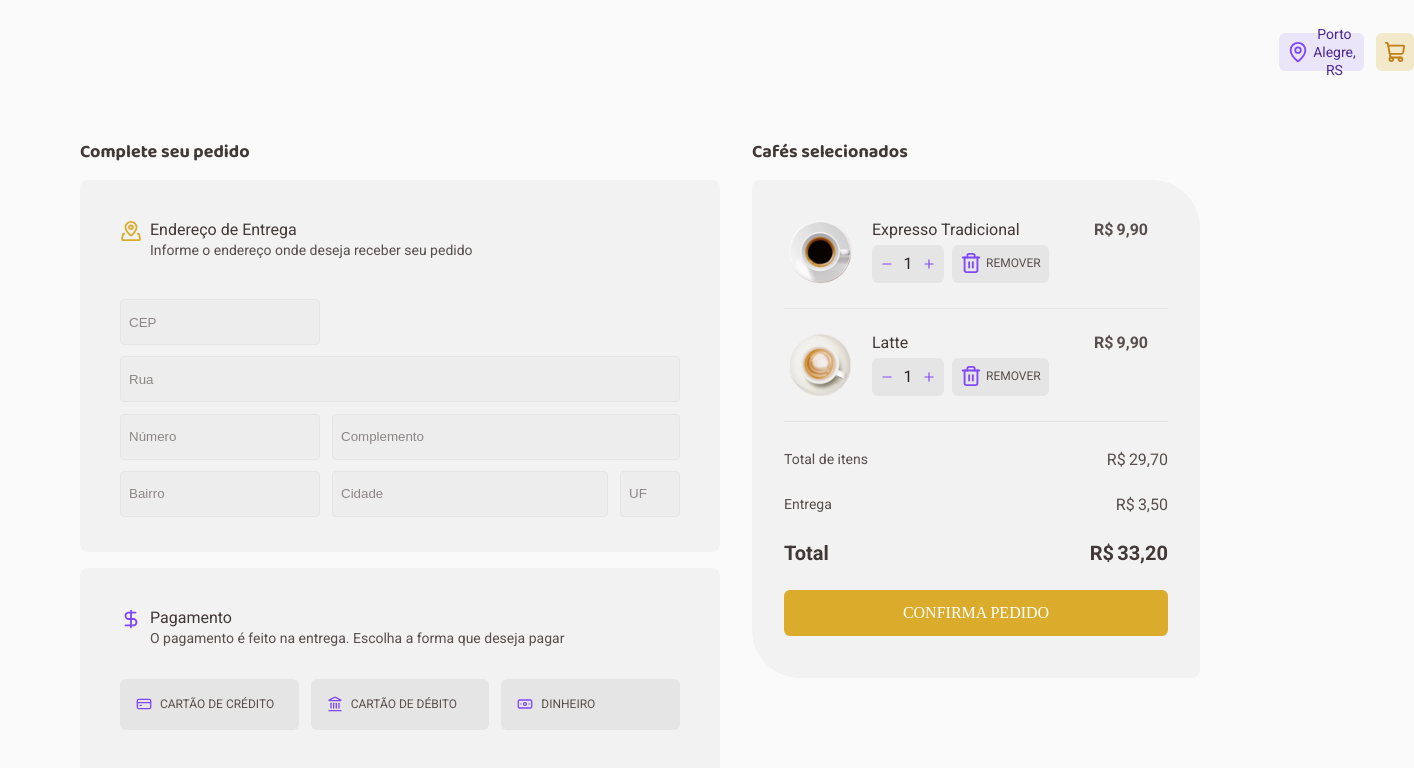
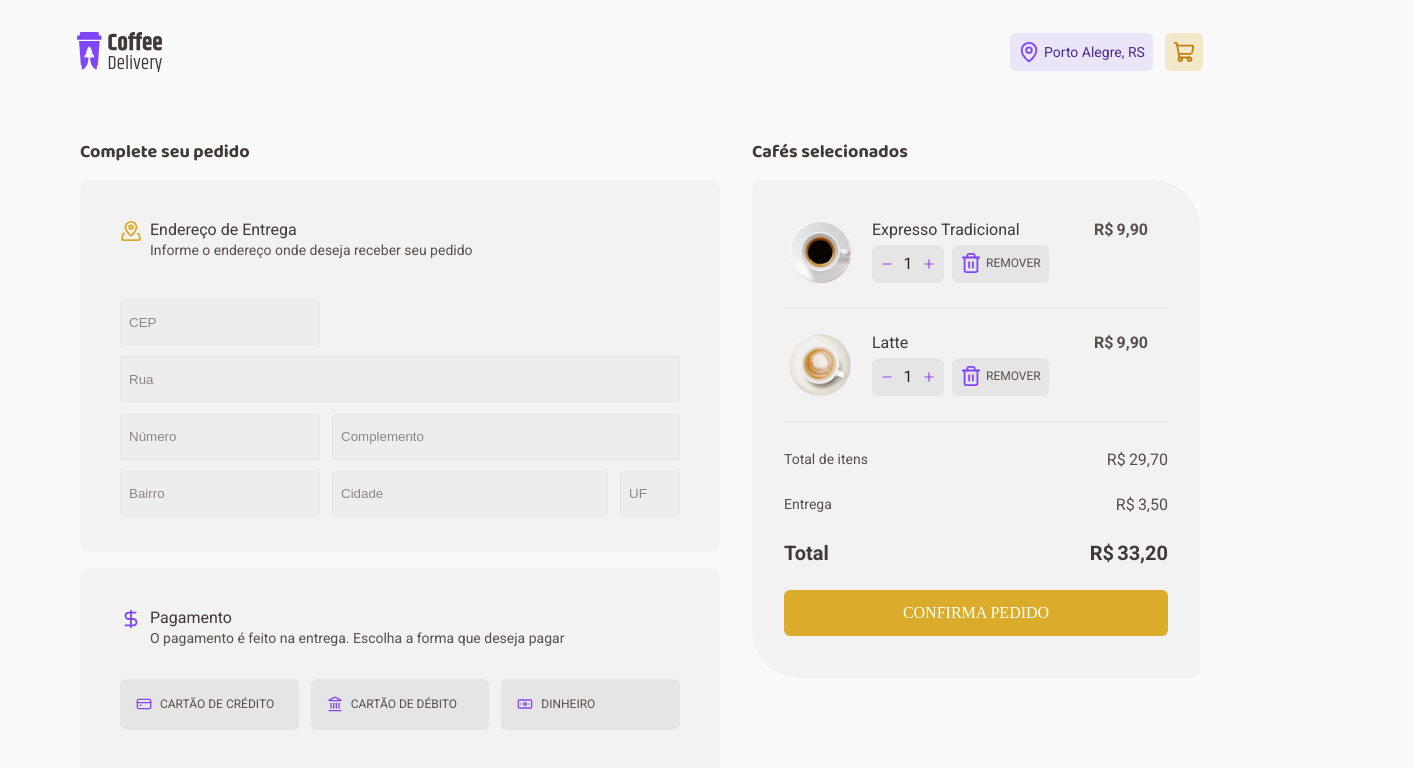
Before and after one commit to YasminFerrariDias/coffeeDelivery, a React (Vite) app: page / in a window 1280 px wide. Shown: the top 768 px of the page, 1414 px wide, since content can reach past the window. Built offline with nearby package versions, Linux system fonts and the light colour scheme.

Commit message:
Ajustes no Componente Header

```diff
--- a/src/components/Header/index.tsx
+++ b/src/components/Header/index.tsx
@@ -7,8 +7,8 @@ export function Header() {
     <HeaderContainer>
       <img src={Logo} />
       <div>
-        <Button icon="MapPin" ColorIcon="purple" text="Porto Alegre, RS" ColorVariant="purple-light" color="purple-dark" $variant="text-s" />
-        <Button icon="ShoppingCart" ColorIcon="yellow-dark" ColorVariant="yellow-light" color="background" />
+        <Button variantSize={22} icon="MapPin" ColorIcon="purple" text="Porto Alegre, RS" ColorVariant="purple-light" color="purple-dark" $variant="text-s" />
+        <Button variantSize={22} icon="ShoppingCart" ColorIcon="yellow-dark" ColorVariant="yellow-light" color="background" />
       </div>
     </HeaderContainer>
   )
--- a/src/components/Header/styles.ts
+++ b/src/components/Header/styles.ts
@@ -11,7 +11,7 @@ export const HeaderContainer = styled.header`
   display: flex;
   justify-content: center;
   align-items: center;
-  gap: 83rem;
+  gap: 53rem;
 
   img {
     width: 5.309rem;
```
